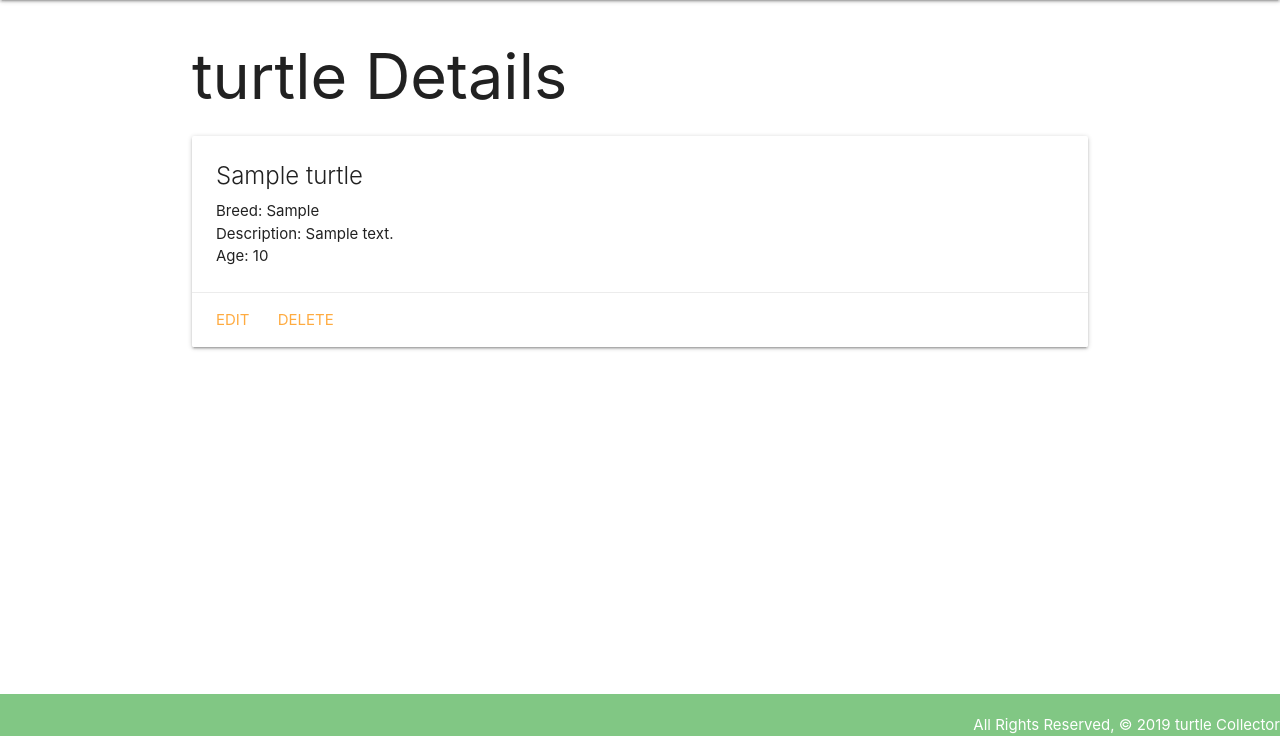
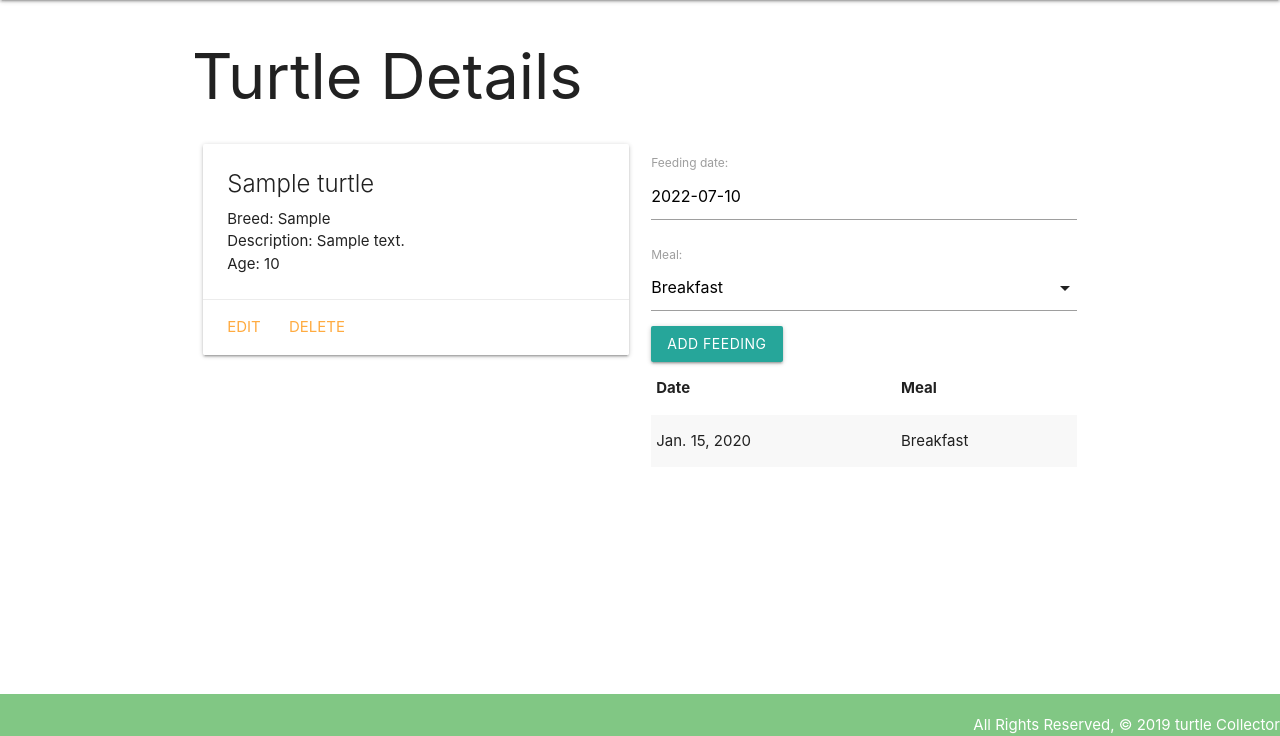
Before and after one commit to yayakix/turtle-collector, a Django app: page /turtles/1/ in a window 1280 px wide. Shown: the part 64-800 px from the top of the page. Run offline with Django 4.2, Linux system fonts and the light colour scheme; tables that the repository leaves empty hold one stand-in row (values such as "Sample post").

Commit message:
feeding dates added

```diff
--- a/main_app/admin.py
+++ b/main_app/admin.py
@@ -1,6 +1,7 @@
 from django.contrib import admin
 # import your models here
-from .models import Turtle
+from .models import Turtle, Feeding
 
 # Register your models here
 admin.site.register(Turtle)
+admin.site.register(Feeding)
--- /dev/null
+++ b/main_app/forms.py
@@ -0,0 +1,8 @@
+
+from django.forms import ModelForm
+from .models import Feeding
+
+class FeedingForm(ModelForm):
+  class Meta:
+    model = Feeding
+    fields = ['date', 'meal']
--- a/main_app/models.py
+++ b/main_app/models.py
@@ -1,8 +1,13 @@
-
 from django.db import models
 # Import the reverse function
 from django.urls import reverse
 # Create your models here.
+
+MEALS = (
+    ('B', 'Breakfast'),
+    ('L', 'Lunch'),
+    ('D', 'Dinner')
+)
 
 class Turtle(models.Model):
     name = models.CharField(max_length=100)
@@ -13,3 +18,16 @@ class Turtle(models.Model):
         return self.name
     def get_absolute_url(self):
         return reverse('detail', kwargs={'turtle_id': self.id})
+
+# Add new Feeding model below Cat model
+class Feeding(models.Model):
+    date = models.DateField('feeding date')
+    meal = models.CharField(
+        max_length=1,
+        choices=MEALS,
+        default=MEALS[0][0])
+    turtle = models.ForeignKey(Turtle, on_delete=models.CASCADE)
+    def __str__(self):
+        return f"{self.get_meal_display()} on {self.date}"
+    class Meta:
+        ordering = ['-date']
--- a/main_app/templates/base.html
+++ b/main_app/templates/base.html
@@ -18,6 +18,8 @@
       type="text/css"
       href="{% static 'css/style.css' %}"
     />
+      <script src="https://cdnjs.cloudflare.com/ajax/libs/materialize/1.0.0/js/materialize.min.js"></script>
+
   </head>
   <body>
     <header class="navbar-fixed">
--- a/main_app/templates/turtles/detail.html
+++ b/main_app/templates/turtles/detail.html
@@ -1,26 +1,57 @@
 
 {% extends 'base.html' %} {% block content %}
 
-<h1>turtle Details</h1>
+<h1>Turtle Details</h1>
 
+<div class="row">
+  <div class="col s6">
     <div class="card">
       <div class="card-content">
         <span class="card-title">{{ turtle.name }}</span>
         <p>Breed: {{ turtle.breed }}</p>
         <p>Description: {{ turtle.description }}</p>
-    {% if turtle.age > 0 %}
         <p>Age: {{ turtle.age }}</p>
-    {% else %}
 
-      <p>Age: Kitten</p>
-    {% endif %}
       </div>
-  <!-- Add the following markup -->
       <div class="card-action">
         <a href="{% url 'turtles_update' turtle.id %}">Edit</a>
         <a href="{% url 'turtles_delete' turtle.id %}">Delete</a>
       </div>
-  <!-- New markup above -->
     </div>
+  </div>
+  <div class="col s6">
+      <form action="{% url 'add_feeding' turtle.id %}" method="post">
+    {% csrf_token %} {{ feeding_form.as_p }}
+    <input type="submit" class="btn" value="Add Feeding" />
+  </form>
+    <table class="striped">
+      <thead>
+        <tr>
+          <th>Date</th>
+          <th>Meal</th>
+        </tr>
+      </thead>
+      <tbody>
+        {% for feeding in turtle.feeding_set.all %}
+        <tr>
+          <td>{{feeding.date}}</td>
+          <td>{{feeding.get_meal_display}}</td>
+        </tr>
+        {% endfor %}
+      </tbody>
+    </table>
+  </div>
+</div>
+<script>
+  var dateEl = document.getElementById('id_date');
+  M.Datepicker.init(dateEl, {
+    format: 'yyyy-mm-dd',
+    defaultDate: new Date(),
+    setDefaultDate: true,
+    autoClose: true
+  });
 
+  var selectEl = document.getElementById('id_meal');
+  M.FormSelect.init(selectEl);
+</script>
 {% endblock %}
--- a/main_app/urls.py
+++ b/main_app/urls.py
@@ -13,4 +13,6 @@ urlpatterns = [
     path('turtles/create/', views.TurtleCreate.as_view(), name='turtles_create'),
     path('turtles/<int:pk>/update/', views.TurtleUpdate.as_view(), name='turtles_update'),
     path('turtles/<int:pk>/delete/', views.TurtleDelete.as_view(), name='turtles_delete'),
+    path('turtles/<int:turtle_id>/add_feeding/', views.add_feeding, name='add_feeding'),
+
 ]
--- a/main_app/views.py
+++ b/main_app/views.py
@@ -1,5 +1,4 @@
-from django.shortcuts import render
-# Add the following import
+from django.shortcuts import render, redirect
 from django.views.generic.edit import CreateView
 from .models import Turtle
 
@@ -7,6 +6,8 @@ from .models import Turtle
 from django.views.generic.edit import CreateView, UpdateView, DeleteView
 # Add the following import
 from django.http import HttpResponse
+
+from .forms import FeedingForm
 
 # Define the home view
 def home(request):
@@ -25,8 +26,17 @@ def turtles_index(request):
 
 def turtles_detail(request, turtle_id):
     turtle = Turtle.objects.get(id=turtle_id)
-    return render(request, 'turtles/detail.html', { 'turtle': turtle })
-
+    feeding_form = FeedingForm()
+    return render(request, 'turtles/detail.html', {
+        'turtle': turtle, 'feeding_form': feeding_form
+    })
+def add_feeding(request, turtle_id):
+    form = FeedingForm(request.POST)
+    if form.is_valid():
+        new_feeding = form.save(commit=False)
+        new_feeding.turtle_id = turtle_id
+        new_feeding.save()
+    return redirect('detail', turtle_id=turtle_id)
 
 
 class TurtleCreate(CreateView):
```
Also changed, not shown: main_app/migrations/0002_feeding.py (added), main_app/migrations/0003_alter_feeding_options_alter_feeding_date.py (added). Lines whose indentation alone changed are shown as unchanged.
